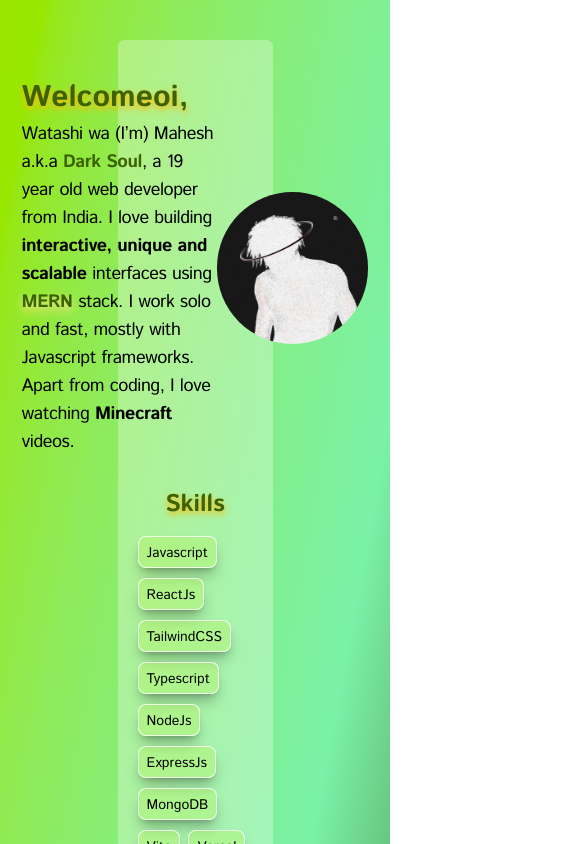
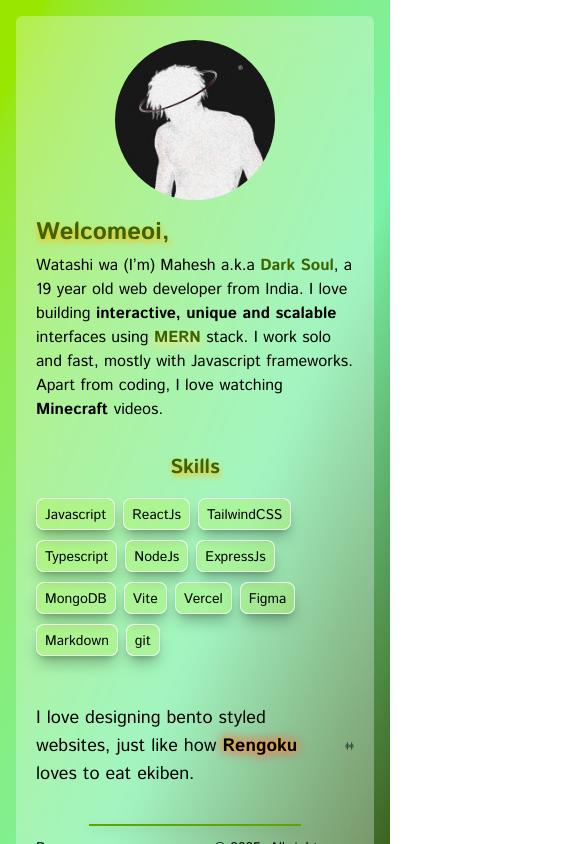
Before and after one commit to DarkkkSoul/portfolio2, a React (Vite) app: page / in a window 390 px wide. Shown: the top 844 px of the page, 585 px wide, since content can reach past the window. Built offline with nearby package versions, Linux system fonts and the light colour scheme.

Commit message:
responsive to hero section

```diff
--- a/src/App.jsx
+++ b/src/App.jsx
@@ -13,29 +13,30 @@ function App() {
                 <div className="fixed inset-0 backdrop-blur-lg bg-black/50 overflow-hidden" />
             )}
 
-            <div className='bg-gradient-to-br from-lime-400 from-0% via-green-300 via-60% to-lime-900 h-full w-full flex items-center justify-center p-10'>
+            <div className='bg-gradient-to-br from-lime-400 from-0% via-green-300 via-60% to-lime-900 h-full w-full flex items-center justify-center sm:p-10 p-4'>
 
-                <div className='bg-white/30 backdrop-blur-lg w-1/2 py-10 px-5 rounded-md flex flex-col items-center justify-center gap-y-6'>
+                <div className='bg-white/30 backdrop-blur-lg w-94 sm:w-1/2 py-6 sm:py-10 px-5 rounded-md flex flex-col items-center justify-center gap-y-6'>
 
                     {/* about me & image */}
-                    <div className='flex items-center justify-between px-5 text-istok-400'>
-                        <div className='w-2/3'>
-                            <div className='flex flex-col gap-y-1'>
-                                <div className='text-3xl text-lime-800 font-extrabold drop-shadow-md drop-shadow-amber-400'>Welcomeoi,</div>
-                                <p className='text-lg tracking-tight'>
+                    <div className='flex sm:flex-row flex-col-reverse items-center justify-between sm:px-5 gap-y-4 text-istok-400'>
+
+                        <div className='sm:w-2/3'>
+                            <div className='flex flex-col sm:gap-y-1 gap-y-1.5'>
+                                <div className='sm:text-3xl text-2xl text-lime-800 font-extrabold drop-shadow-md drop-shadow-amber-400'>Welcomeoi,</div>
+                                <p className='sm:text-lg text-md sm:tracking-tight'>
                                     Watashi wa (I’m) Mahesh a.k.a <span className='text-lime-800 font-extrabold'>Dark Soul</span>, a 19 year old web developer from India. I love building <span className='font-extrabold'>interactive, unique and scalable</span> interfaces using  <span className='text-lime-800 drop-shadow-lg drop-shadow-amber-200 font-extrabold'>MERN</span> stack. I work solo and fast, mostly with Javascript frameworks. Apart from coding, I love watching <span className='text-black font-semibold'>Minecraft</span> videos.
                                 </p>
                             </div>
                         </div>
 
-                        <div className='w-45 rounded-full'>
+                        <div className='sm:w-45 w-40 rounded-full'>
                             <img src="/ds.png" className='rounded-full' />
                         </div>
                     </div>
 
                     {/* skills */}
                     <div className='max-w-2xl flex flex-col text-istok-400 gap-y-4 mt-2'>
-                        <div className='text-2xl text-center text-lime-800 font-extrabold drop-shadow-md drop-shadow-amber-400'>Skills</div>
+                        <div className='sm:text-2xl text-xl text-center text-lime-800 font-extrabold drop-shadow-md drop-shadow-amber-400'>Skills</div>
                         <Skills />
                     </div>
 
@@ -51,12 +52,12 @@ function App() {
                     </div>
 
                     {/* bento */}
-                    <div className='w-full mt-4'>
+                    {/* <div className='w-full mt-4'>
                         <Bento />
-                    </div>
+                    </div> */}
 
                     {/* projects */}
-                    <div className='text-istok-400 flex flex-col gap-y-5 mt-5'>
+                    {/* <div className='text-istok-400 flex flex-col gap-y-5 mt-5'>
                         <div className='text-2xl text-center text-lime-800 font-extrabold drop-shadow-md drop-shadow-amber-400'>Projects</div>
                         <div className='grid grid-cols-1 gap-y-6'>
                             {
@@ -65,7 +66,7 @@ function App() {
                                 ))
                             }
                         </div>
-                    </div>
+                    </div> */}
 
                     {/* footer */}
                     <div className='w-full flex flex-col gap-y-3 items-center justify-around mt-3 text-istok-400 text-sm'>
```
